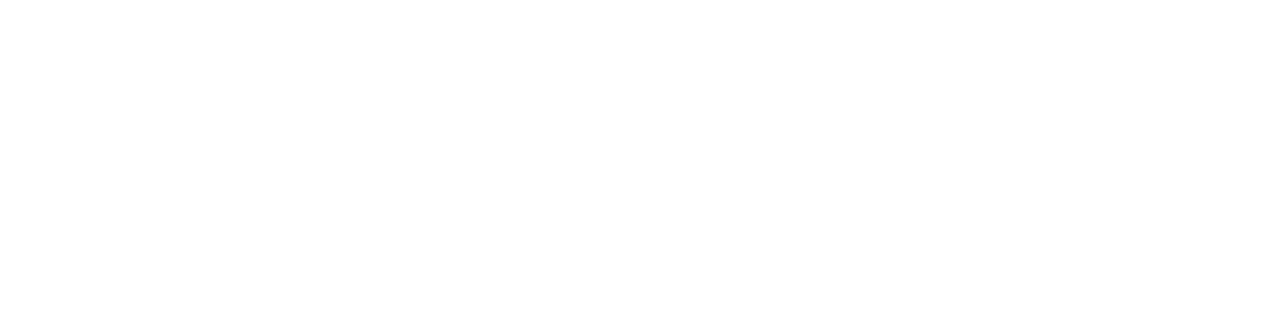
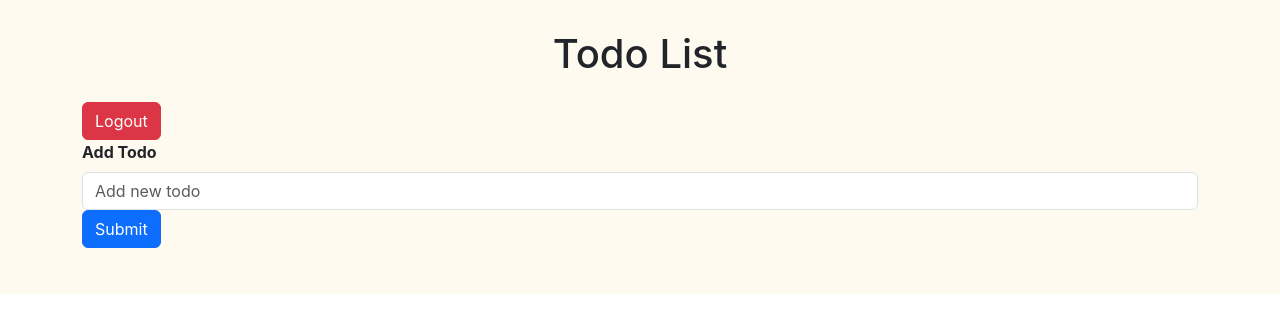
Before and after one commit to ShubhamSharma2003/ToDo-frontend, a React (Vite) app: page /todo in a window 1280 px wide. Before the commit this address had no page. Shown: the top 332 px of the page. Built offline with nearby package versions, Linux system fonts and the light colour scheme.

Commit message:
Added the functionality to store the todos in the MySQL DB

```diff
--- a/src/App.jsx
+++ /dev/null
@@ -1,19 +0,0 @@
-import React from 'react'
-import {BrowserRouter, Routes, Route} from 'react-router-dom'
-import Home from './Home'
-import Register from './Register'
-import Login from './Login'
-
-function App() {
-  return (
-    <BrowserRouter>
-    <Routes>
-      <Route path='/' element={<Home />}></Route>
-      <Route path='/register' element={<Register />}></Route>
-      <Route path='/login' element={<Login />}></Route>
-    </Routes>
-    </BrowserRouter>
-  )
-}
-
-export default App
--- /dev/null
+++ b/src/AppRouter.jsx
@@ -0,0 +1,24 @@
+// AppRouter.jsx
+import React from 'react';
+import { BrowserRouter as Router, Route, Routes } from 'react-router-dom';
+import Home from './Home';
+import ToDoApp from './ToDoApp';
+import Login from './Login'
+import Register from './Register'
+
+
+function AppRouter() {
+  return (
+    <Router>
+      <Routes>
+        <Route path="/" element={<Home />} />
+        <Route path="/todo" element={<ToDoApp />} />
+        <Route path='/login' element={<Login />} />
+        <Route path='/register' element={<Register />} />
+
+    </Routes>
+    </Router>
+  );
+}
+
+export default AppRouter;
--- a/src/Home.jsx
+++ b/src/Home.jsx
@@ -1,57 +1,55 @@
-import React, {useState, useEffect} from 'react'
-import {Link} from 'react-router-dom'
-import axios from 'axios'
-import { useNavigate } from "react-router-dom";
+
+import React, { useState, useEffect } from 'react';
+import axios from 'axios';
+import { Link, useNavigate } from 'react-router-dom';
 
 function Home() {
-
-
   const [auth, setAuth] = useState(false);
-  const [message, setMessage] = useState('')
-  const [name, setName] = useState('')
+  const [message, setMessage] = useState('');
+  const [name, setName] = useState('');
 
   const navigate = useNavigate();
   axios.defaults.withCredentials = true;
-  useEffect(() =>{
-    axios.get('http://localhost:8081')
-        .then(res => {
-            if(res.data.Status === 'Success'){
+
+  useEffect(() => {
+    axios.get('http://localhost:8081').then((res) => {
+      if (res.data.Status === 'Success') {
         setAuth(true);
-                setName(res.data.name)
-                navigate('/');
-            }else{
+        setName(res.data.name);
+      } else {
         setAuth(false);
-                setMessage(res.data.Error)
+        setMessage(res.data.Error);
       }
-        })
-        .then(err => console.log(err));
-  },[])
+    });
+  }, []);
 
   const handleDelete = () => {
-    axios.get('http://localhost:8081/logout')
-    .then(res =>{
+    axios.get('http://localhost:8081/logout').then((res) => {
       location.reload(true);
     }).catch(err => console.log(err));
-  }
+  };
 
   return (
-    <div className='container mt-4'>
+    <div className="container mt-4">
       {
-        auth ?
+        auth ? (
           <div>
-          <h3>
-            You Are Authorized.{name}</h3>
-            <button className='btn btn-danger' onClick={handleDelete}> logout</button>
+            <h3>You Are Authorized, Welome {name}</h3>
+            <button className="btn btn-danger" onClick={handleDelete}>Logout</button>
+            <Link to="/todo" className="btn btn-primary">Go to Todo App</Link>
           </div>
-        :
+        ) : (
           <div>
             <h3>{message}</h3>
             <h3> Login Now</h3>
-          <Link to="/login" className="btn btn-primary">Login</Link>
-        </div>
-      }
+            <Link to="/login" className="btn btn-primary">
+              Login
+            </Link>
           </div>
         )
       }
+    </div>
+  );
+}
 
-export default Home
+export default Home;
--- a/src/Login.jsx
+++ b/src/Login.jsx
@@ -2,6 +2,7 @@ import React, {useState} from 'react'
 import {Link} from 'react-router-dom'
 import axios from 'axios'
 import { useNavigate } from "react-router-dom";
+import { header } from 'express-validator';
 
 function Login() {
   // eslint-disable-next-line no-undef
@@ -11,19 +12,30 @@ function Login() {
 })
 
 const navigate = useNavigate();
+
 axios.defaults.withCredentials = true;
-const handleSubmit = (event) =>{
-    event.preventDefault();
-    axios.post('http://localhost:8081/login', values)
-    .then(res => {
-        if(res.data.Status === 'Success'){
-            navigate('/');
-        } else{
-            alert(res.data.Error)
-        }
+
+const handleSubmit = (event) => {
+  event.preventDefault();
+  axios
+    .post('http://localhost:8081/login', values, {
+      headers: {
+        'Content-Type': 'application/json',
+      },
     })
-    .then(err => console.log(err));
-}
+    .then((res) => {
+      if (res.data.Status === 'Success') {
+        const token = res.data.token;
+        localStorage.setItem('token', token); // storing in local storage
+        axios.defaults.headers.common['Authorization'] = `${token}`;   //storing in header
+        navigate('/');
+      } else {
+        alert(res.data.Error);
+      }
+    })
+    .catch((err) => console.log(err));
+};
+
 
     return (
       <div className='d-flex justify-content-center align-items-center bg-primary vh-100'>
--- /dev/null
+++ b/src/ToDoApp.css
@@ -0,0 +1,21 @@
+.app {
+  padding: 30px;
+  background-color: floralwhite;
+}
+
+.todo {
+  align-items: center;
+  display: flex;
+  font-size: 18px;
+  justify-content: space-between;
+}
+
+.added-time {
+  font-size:12px;
+  color: gray;
+}
+
+.completed-time {
+  font-size: 12px;
+  color: green;
+}
--- /dev/null
+++ b/src/ToDoApp.jsx
@@ -0,0 +1,155 @@
+import React, { useState } from "react";
+import { Button, Card, Form } from 'react-bootstrap';
+import 'bootstrap/dist/css/bootstrap.min.css';
+import './ToDoApp.css';
+import { useNavigate } from 'react-router-dom';
+import {useEffect} from 'react';
+import axios from 'axios';
+
+
+
+function Todo({ todo, index, markTodo, removeTodo }) {
+  return (
+    <div className="todo">
+      <span style={{ textDecoration: todo.isDone ? "line-through" : "" }}>{todo.text}</span>
+      <p className="added-time">Added: {todo.addedTime}</p>
+      {todo.isDone && todo.completedTime && (
+        <p className="completed-time">Completed: {todo.completedTime}</p>
+      )}
+      <div>
+        <Button variant="outline-success" onClick={() => markTodo(index)}>Completed</Button>{' '}
+        <Button variant="outline-danger" onClick={() => removeTodo(index)}>Delete</Button>
+      </div>
+    </div>
+  );
+}
+
+function FormTodo({ addTodo }) {
+  const [value, setValue] = useState("");
+
+  const handleSubmit = e => {
+    e.preventDefault();
+    if (!value) return;
+    addTodo(value);
+    setValue("");
+  };
+
+  return (
+    <Form onSubmit={handleSubmit}>
+      <Form.Group>
+        <Form.Label><b>Add Todo</b></Form.Label>
+        <Form.Control type="text" className="input" value={value} onChange={e => setValue(e.target.value)} placeholder="Add new todo" />
+      </Form.Group>
+      <Button variant="primary mb-3" type="submit">
+        Submit
+      </Button>
+    </Form>
+  );
+}
+
+function ToDoApp() {
+
+  const [auth, setAuth] = useState(false);
+  const [message, setMessage] = useState('');
+  const [name, setName] = useState('');
+  const navigate = useNavigate();
+
+  axios.defaults.withCredentials = true;
+
+  useEffect(() => {
+    axios.get('http://localhost:8081').then((res) => {
+      if (res.data.Status === 'Success') {
+        setAuth(true);
+        setName(res.data.name);
+      } else {
+        setAuth(false);
+        setMessage(res.data.Error);
+      }
+    });
+  }, []);
+
+  const handleDelete = () => {
+    axios.get('http://localhost:8081/logout').then((res) => {
+
+      navigate('/login');
+    }).catch(err => console.log(err));
+  };
+
+  const [todos, setTodos] = useState([]);
+
+
+  // const addTodo = text => {
+  //   const newTodo = {
+  //     text: text,
+  //     isDone: false,
+  //     addedTime: new Date().toLocaleString()
+  //   };
+  //   const newTodos = [...todos, newTodo];
+  //   setTodos(newTodos);
+  // };
+
+  const addTodo = text => {
+    const newTodo = {
+      text: text,
+      isDone: false,
+      addedTime: new Date().toLocaleString()
+    };
+    const newTodos = [...todos, newTodo];
+    setTodos(newTodos);
+
+
+    axios.post(
+      'http://localhost:8081/todo',
+      { text: text },
+      { withCredentials: true }
+    )
+      .then(response => {
+        console.log('Todo added successfully:', response.data);
+        console.log('Status:', response.status); // Loging the response status
+      })
+      .catch(error => {
+        console.error('Error adding todo to the database:', error);
+        if (error.response) {
+          console.log('Status:', error.response.status); // Logging the error response status
+        }
+      });
+  };
+
+
+
+
+  const markTodo = index => {
+    const newTodos = [...todos];
+    newTodos[index].isDone = true;
+    newTodos[index].completedTime = new Date().toLocaleString();
+    setTodos(newTodos);
+  };
+
+  const removeTodo = index => {
+    const newTodos = [...todos];
+    newTodos.splice(index, 1);
+    setTodos(newTodos);
+  };
+
+
+  return (
+    <div className="app">
+      <div className="container">
+        <h1 className="text-center mb-4">Todo List</h1>
+        <Button variant="danger" onClick={handleDelete} >Logout</Button>
+        <FormTodo addTodo={addTodo} />
+        <div>
+          {todos.map((todo, index) => (
+            <Card key={index}>
+              <Card.Body>
+                <Todo index={index} todo={todo} markTodo={markTodo} removeTodo={removeTodo} />
+              </Card.Body>
+            </Card>
+          ))}
+        </div>
+      </div>
+    </div>
+  );
+}
+
+export default ToDoApp;
--- /dev/null
+++ b/src/index.css
@@ -0,0 +1,13 @@
+body {
+    margin: 0;
+    font-family: -apple-system, BlinkMacSystemFont, 'Segoe UI', 'Roboto', 'Oxygen',
+      'Ubuntu', 'Cantarell', 'Fira Sans', 'Droid Sans', 'Helvetica Neue',
+      sans-serif;
+    -webkit-font-smoothing: antialiased;
+    -moz-osx-font-smoothing: grayscale;
+  }
+
+  code {
+    font-family: source-code-pro, Menlo, Monaco, Consolas, 'Courier New',
+      monospace;
+  }
--- a/src/main.jsx
+++ b/src/main.jsx
@@ -1,11 +1,11 @@
-import React from 'react'
-import ReactDOM from 'react-dom/client'
-import App from './App.jsx'
-//import './index.css'
-import "bootstrap/dist/css/bootstrap.min.css";
+// main.jsx
+import React from 'react';
+import ReactDOM from 'react-dom';
+import AppRouter from './AppRouter';
+import './index.css';
 
 ReactDOM.createRoot(document.getElementById('root')).render(
   <React.StrictMode>
-    <App />
-  </React.StrictMode>,
-)
+    <AppRouter />
+  </React.StrictMode>
+);
```
Lines whose indentation alone changed are shown as unchanged.
